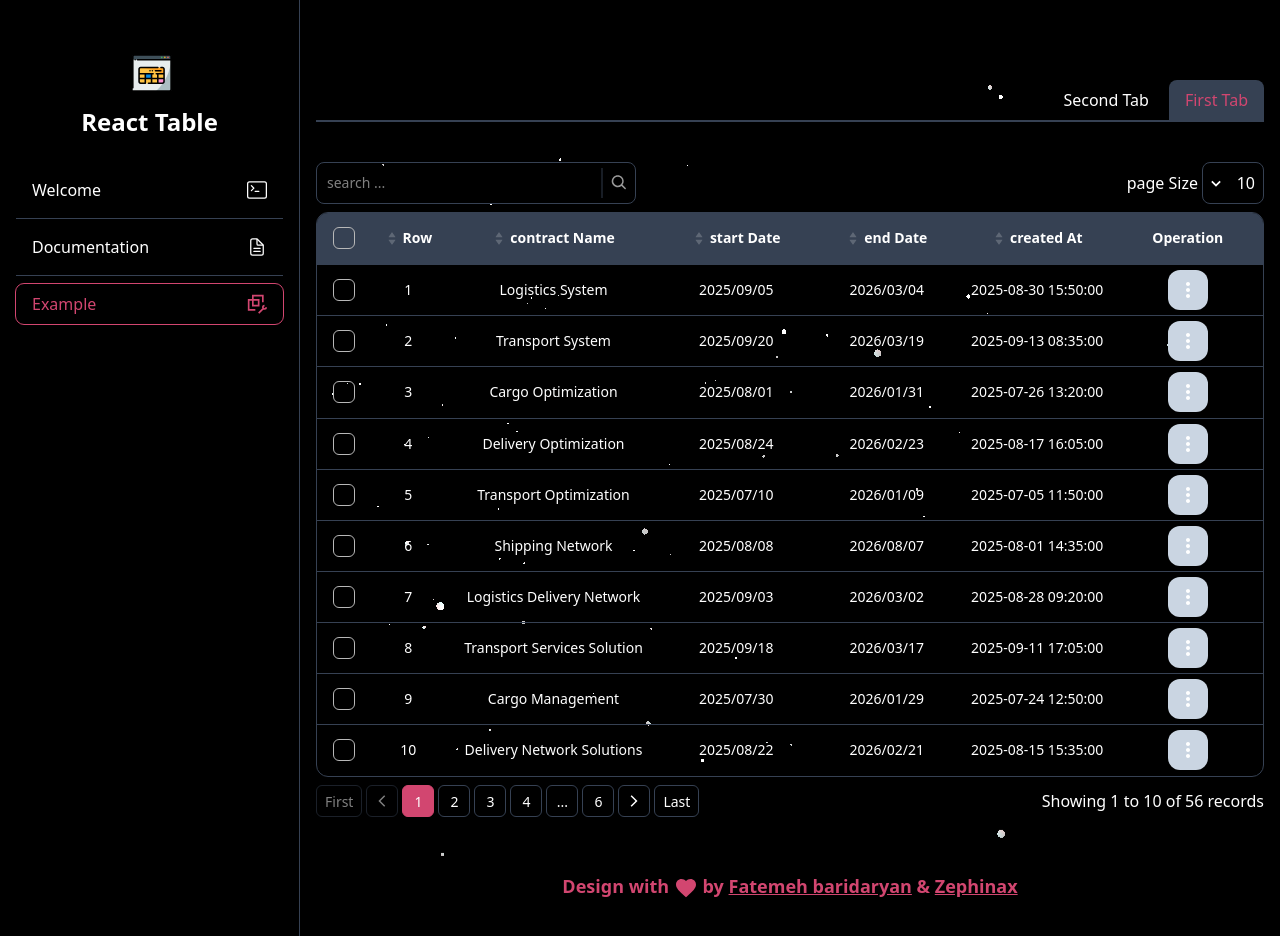
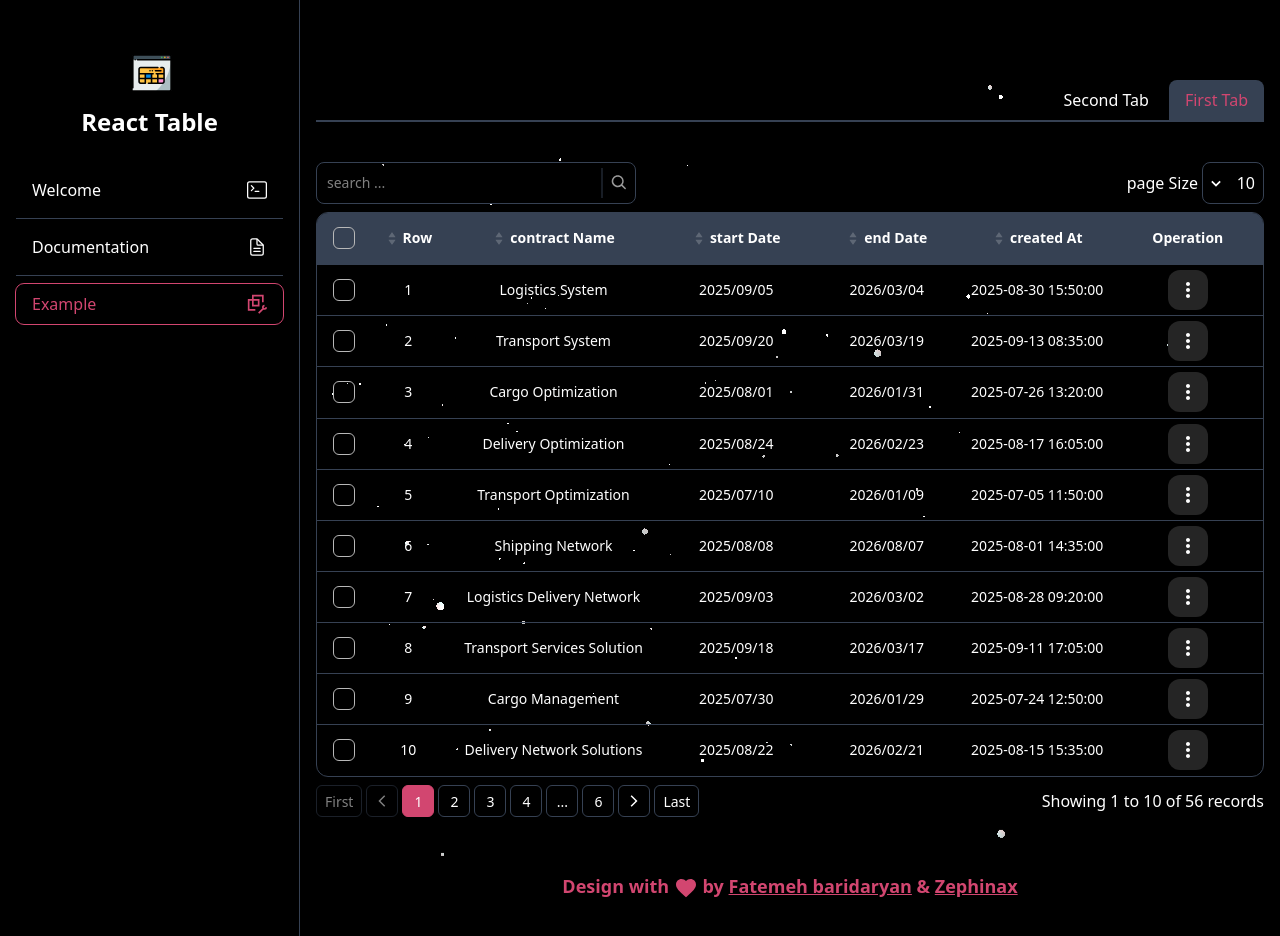
Before and after one commit to fatemeh-bd/responsive-react-datatable, a React (Vite) app: page /#/example in a window 1280 px wide. Shown: the top 936 px of the page. Built offline with nearby package versions, Linux system fonts and the light colour scheme.

Commit message:
style: examplePage

```diff
--- a/src/index.css
+++ b/src/index.css
@@ -10,3 +10,6 @@ body {
 .page-size-select {
   background-color: rgb(0, 0, 0);
 }
+.option-button {
+  background-color: rgb(37, 37, 37);
+}
```
Also changed, not shown: 4 other files (tests, documents, lock files or other folders).
